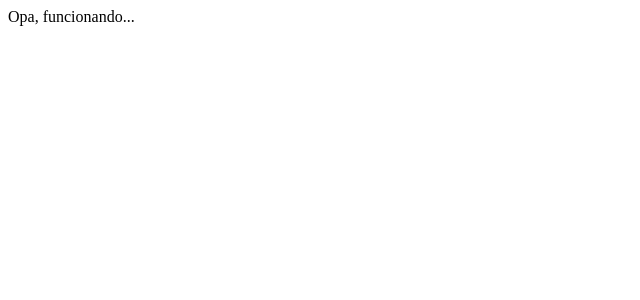
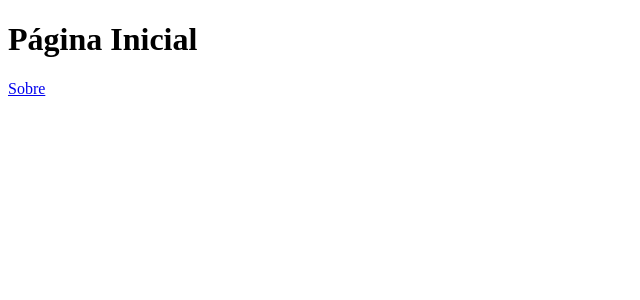
Before and after one commit to gustavoalvesdev/olx-front-end, a React (Create React App) app: page / in a window 1280 px wide. Shown: the top 300 px of the page, without its empty margins (0-640 px from the left). Built offline with nearby package versions, Linux system fonts and the light colour scheme.

Commit message:
Configurando Router

```diff
--- a/package.json
+++ b/package.json
@@ -5,9 +5,10 @@
 	"dependencies": {
 		"react": "^16.11.0",
 		"react-dom": "^16.11.0",
+		"react-redux": "7.1.1",
+		"react-router-dom": "^5.1.2",
 		"react-scripts": "3.2.0",
-		"redux": "4.0.4",
-		"react-redux": "7.1.1"
+		"redux": "4.0.4"
 	},
 	"scripts": {
 		"start": "react-scripts start",
--- a/src/App.js
+++ b/src/App.js
@@ -1,9 +1,15 @@
 import React from "react";
 import { connect } from "react-redux";
+import { BrowserRouter } from "react-router-dom";
+import Routes from "./Routes";
 
 const Page  = (props) => {
     return (
-        <div>Opa, funcionando...</div>
+
+        <BrowserRouter>
+            <Routes />
+        </BrowserRouter>
+
     );
 }
 
--- /dev/null
+++ b/src/Routes.js
@@ -0,0 +1,18 @@
+import React from "react";
+import { Switch, Route } from 'react-router-dom';
+
+import Home from './pages/Home';
+import About from './pages/About';
+
+export default () => {
+    return (
+        <Switch>
+            <Route exact path="/">
+                <Home />
+            </Route>
+            <Route exact path="/about">
+                <About />
+            </Route>
+        </Switch>
+    );
+}
--- /dev/null
+++ b/src/pages/About/index.js
@@ -0,0 +1,9 @@
+import React from 'react';
+
+const Page = () => {
+    return (
+        <div>Página Sobre</div>
+    );
+}
+
+export default Page;
--- /dev/null
+++ b/src/pages/Home/index.js
@@ -0,0 +1,13 @@
+import React from 'react';
+import { Link } from 'react-router-dom';
+
+const Page = () => {
+    return (
+        <div>
+            <h1>Página Inicial</h1>
+            <Link to="/about">Sobre</Link>
+        </div>
+    );
+}
+
+export default Page;
```
Also changed, not shown: 1 other file (tests, documents, lock files or other folders).
